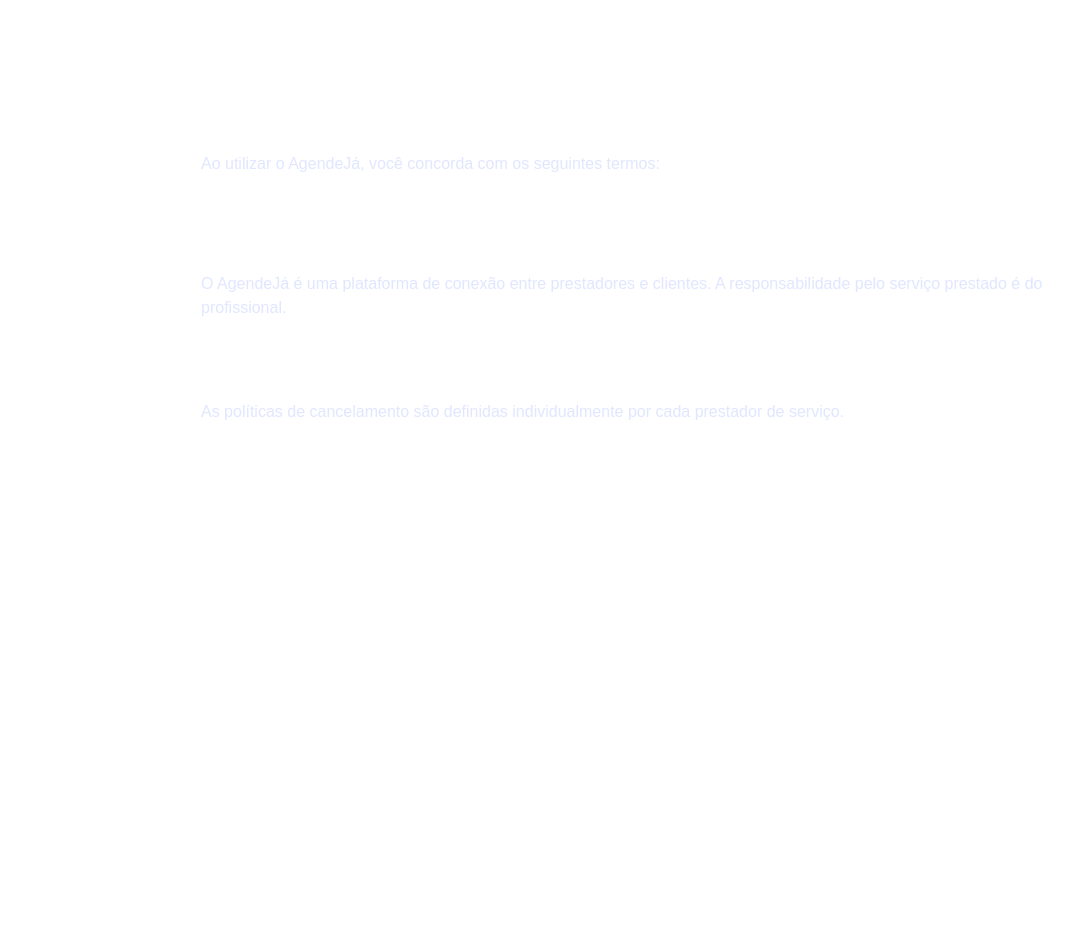
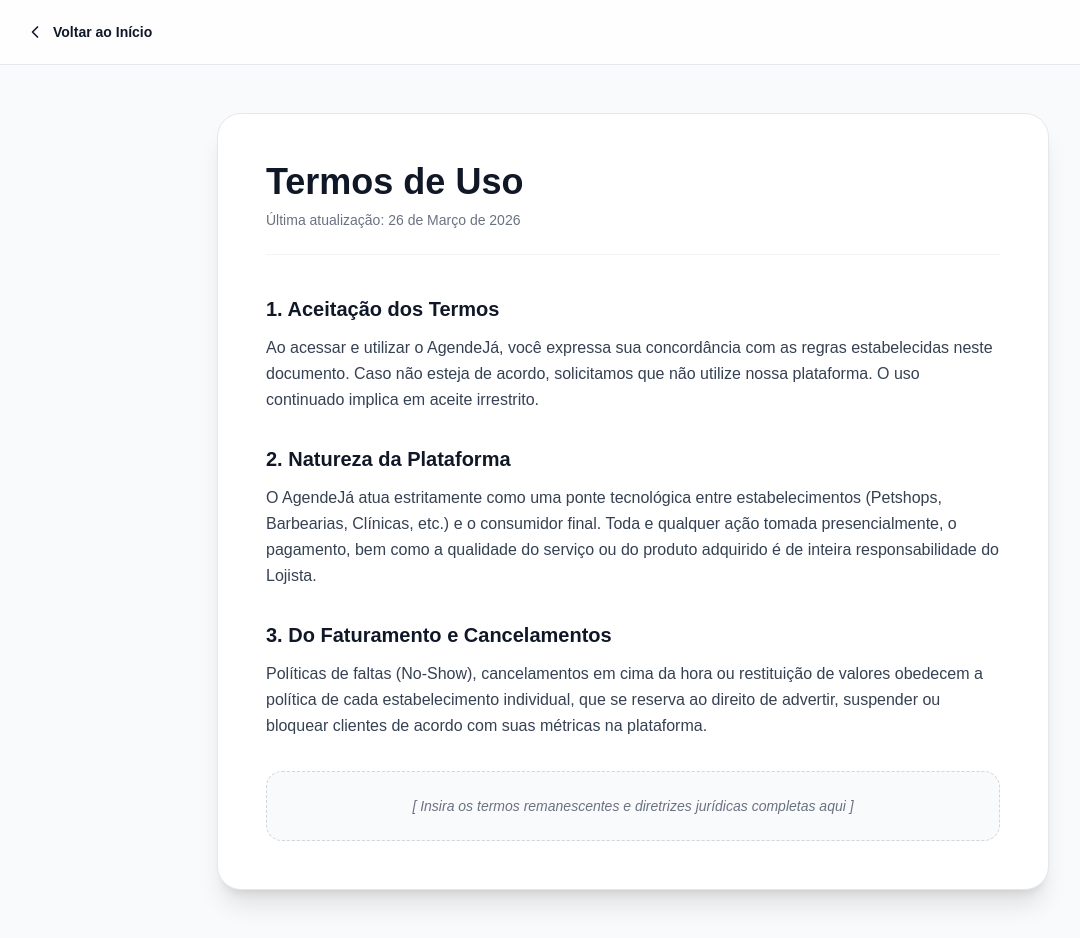
Before and after one commit to admineff5/marketplace-servicos, a Next.js app: page /termos in a window 1280 px wide. Shown: the whole page, without its empty margins (7-1087 px from the left). Before the commit the page ends 800 px from the top, so only its background shows below. Built offline with nearby package versions, Linux system fonts and the light colour scheme.

Commit message:
feat(ui): novo layout unificado para paginas legais e redirecionamento institucional no footer

```diff
--- a/app/components/Footer.tsx
+++ b/app/components/Footer.tsx
@@ -49,9 +49,9 @@ export function Footer() {
                         <h4 className="text-sm font-bold text-gray-900 dark:text-white mb-4 uppercase tracking-wider">Empresa</h4>
                         <ul className="space-y-3">
                             <li>
-                                <Link href="/fale-conosco" className="text-sm text-gray-400 hover:text-cyan-700 dark:hover:text-primary transition-colors">
+                                <a href="https://eff5.com.br" target="_blank" rel="noopener noreferrer" className="text-sm text-gray-400 hover:text-cyan-700 dark:hover:text-primary transition-colors">
                                     Quem somos
-                                </Link>
+                                </a>
                             </li>
                             <li>
                                 <Link href="/fale-conosco" className="text-sm text-gray-400 hover:text-cyan-700 dark:hover:text-primary transition-colors">
--- a/app/privacidade/page.tsx
+++ b/app/privacidade/page.tsx
@@ -1,18 +1,74 @@
-import React from 'react';
+import React from "react";
+import Link from "next/link";
+import { ChevronLeft } from "lucide-react";
 
 export default function PrivacidadePage() {
   return (
-    <div className="max-w-4xl mx-auto px-4 py-20 text-indigo-100">
-      <h1 className="text-4xl font-bold mb-8 text-white">Política de Privacidade</h1>
-      <p className="mb-4">Sua privacidade é importante para nós. Esta política explica como coletamos e usamos seus dados.</p>
-      {/* Adicionar conteúdo real conforme necessário */}
-      <section className="space-y-6 mt-10">
-        <h2 className="text-2xl font-semibold text-white">1. Coleta de Informações</h2>
-        <p>Coletamos informações básicas de cadastro para possibilitar a prestação de serviços de agendamento.</p>
+    <div className="min-h-screen bg-gray-50 flex flex-col dark:bg-[#0a0a0a]">
+      <header className="sticky top-0 z-50 w-full bg-white/80 backdrop-blur-md dark:bg-black/80 border-b border-gray-200 dark:border-gray-800 transition-colors">
+        <div className="container mx-auto flex h-16 items-center px-4 sm:px-6 lg:px-8">
+          <Link
+            href="/"
+            className="flex items-center gap-2 text-sm font-bold text-gray-900 dark:text-white hover:text-cyan-700 dark:hover:text-primary transition-colors"
+          >
+            <ChevronLeft className="w-5 h-5" />
+            Voltar ao Início
+          </Link>
+        </div>
+      </header>
 
-        <h2 className="text-2xl font-semibold text-white">2. Uso dos Dados</h2>
-        <p>Seus dados são utilizados exclusivamente para gerenciar seus agendamentos e melhorar sua experiência na plataforma.</p>
-      </section>
+      <main className="flex-1 container mx-auto px-4 py-12 sm:px-6 lg:px-8 max-w-4xl">
+        <div className="bg-white dark:bg-[#0d1117] border border-gray-200 dark:border-gray-800 rounded-3xl p-8 sm:p-12 shadow-xl transition-colors">
+          <h1 className="text-3xl sm:text-4xl font-extrabold text-gray-900 dark:text-white mb-2">
+            Políticas de Privacidade
+          </h1>
+          <p className="text-gray-500 dark:text-gray-400 text-sm mb-10 border-b border-gray-100 dark:border-gray-800 pb-6">
+            Última atualização: 26 de Março de 2026
+          </p>
+
+          <div className="space-y-8 text-gray-700 dark:text-gray-300 leading-relaxed">
+            <section>
+              <h2 className="text-xl font-bold text-gray-900 dark:text-white mb-3">
+                1. Coleta e Tratamento de Dados
+              </h2>
+              <p>
+                Levamos a sua privacidade à sério. O AgendeJá armazena dados
+                mínimos como Nome, E-mail e Telefone para estritamente
+                funcionalizar os agendamentos nos estabelecimentos escolhidos.
+                Não vendemos informações para terceiros sob nenhuma hipótese.
+              </p>
+            </section>
+
+            <section>
+              <h2 className="text-xl font-bold text-gray-900 dark:text-white mb-3">
+                2. Compartilhamento
+              </h2>
+              <p>
+                Seus dados de agendamento serão compartilhados exclusivamente com
+                o estabelecimento no qual você requisitou prestação de serviço,
+                para que este consiga validar o seu ticket, acioná-lo via
+                WhatsApp para lembretes ou resolver possíveis entraves de balcão.
+              </p>
+            </section>
+
+            <section>
+              <h2 className="text-xl font-bold text-gray-900 dark:text-white mb-3">
+                3. Segurança em Criptografia
+              </h2>
+              <p>
+                Nossos bancos de dados e senhas são selados por chaves e tráfego HTTPS blindado pelo Vercel Edge. Protegemos a sua integridade técnica obedecendo rígidas métricas de anonimização estipuladas por Lei (LGPD).
+              </p>
+            </section>
+
+            {/* Espaço em branco reservado para o cliente preencher no futuro */}
+            <section className="bg-gray-50 dark:bg-gray-900/50 p-6 rounded-2xl border border-dashed border-gray-300 dark:border-gray-700">
+                <p className="text-center text-sm font-medium text-gray-500 italic">
+                    [ Insira seu documento integral de LGPD e Privacidade aqui ]
+                </p>
+            </section>
+          </div>
+        </div>
+      </main>
     </div>
   );
 }
--- a/app/termos/page.tsx
+++ b/app/termos/page.tsx
@@ -1,18 +1,79 @@
-import React from 'react';
+import React from "react";
+import Link from "next/link";
+import { ChevronLeft } from "lucide-react";
 
 export default function TermosPage() {
   return (
-    <div className="max-w-4xl mx-auto px-4 py-20 text-indigo-100">
-      <h1 className="text-4xl font-bold mb-8 text-white">Termos de Uso</h1>
-      <p className="mb-4">Ao utilizar o AgendeJá, você concorda com os seguintes termos:</p>
+    <div className="min-h-screen bg-gray-50 flex flex-col dark:bg-[#0a0a0a]">
+      <header className="sticky top-0 z-50 w-full bg-white/80 backdrop-blur-md dark:bg-black/80 border-b border-gray-200 dark:border-gray-800 transition-colors">
+        <div className="container mx-auto flex h-16 items-center px-4 sm:px-6 lg:px-8">
+          <Link
+            href="/"
+            className="flex items-center gap-2 text-sm font-bold text-gray-900 dark:text-white hover:text-cyan-700 dark:hover:text-primary transition-colors"
+          >
+            <ChevronLeft className="w-5 h-5" />
+            Voltar ao Início
+          </Link>
+        </div>
+      </header>
 
-      <section className="space-y-6 mt-10">
-        <h2 className="text-2xl font-semibold text-white">1. Responsabilidade</h2>
-        <p>O AgendeJá é uma plataforma de conexão entre prestadores e clientes. A responsabilidade pelo serviço prestado é do profissional.</p>
+      <main className="flex-1 container mx-auto px-4 py-12 sm:px-6 lg:px-8 max-w-4xl">
+        <div className="bg-white dark:bg-[#0d1117] border border-gray-200 dark:border-gray-800 rounded-3xl p-8 sm:p-12 shadow-xl transition-colors">
+          <h1 className="text-3xl sm:text-4xl font-extrabold text-gray-900 dark:text-white mb-2">
+            Termos de Uso
+          </h1>
+          <p className="text-gray-500 dark:text-gray-400 text-sm mb-10 border-b border-gray-100 dark:border-gray-800 pb-6">
+            Última atualização: 26 de Março de 2026
+          </p>
 
-        <h2 className="text-2xl font-semibold text-white">2. Cancelamentos</h2>
-        <p>As políticas de cancelamento são definidas individualmente por cada prestador de serviço.</p>
-      </section>
+          <div className="space-y-8 text-gray-700 dark:text-gray-300 leading-relaxed">
+            <section>
+              <h2 className="text-xl font-bold text-gray-900 dark:text-white mb-3">
+                1. Aceitação dos Termos
+              </h2>
+              <p>
+                Ao acessar e utilizar o AgendeJá, você expressa sua concordância
+                com as regras estabelecidas neste documento. Caso não esteja de
+                acordo, solicitamos que não utilize nossa plataforma. O uso
+                continuado implica em aceite irrestrito.
+              </p>
+            </section>
+
+            <section>
+              <h2 className="text-xl font-bold text-gray-900 dark:text-white mb-3">
+                2. Natureza da Plataforma
+              </h2>
+              <p>
+                O AgendeJá atua estritamente como uma ponte tecnológica entre
+                estabelecimentos (Petshops, Barbearias, Clínicas, etc.) e o
+                consumidor final. Toda e qualquer ação tomada presencialmente, o
+                pagamento, bem como a qualidade do serviço ou do produto
+                adquirido é de inteira responsabilidade do Lojista.
+              </p>
+            </section>
+
+            <section>
+              <h2 className="text-xl font-bold text-gray-900 dark:text-white mb-3">
+                3. Do Faturamento e Cancelamentos
+              </h2>
+              <p>
+                Políticas de faltas (No-Show), cancelamentos em cima da hora ou
+                restituição de valores obedecem a política de cada
+                estabelecimento individual, que se reserva ao direito de advertir,
+                suspender ou bloquear clientes de acordo com suas métricas na
+                plataforma.
+              </p>
+            </section>
+
+            {/* Espaço em branco reservado para o cliente preencher no futuro */}
+            <section className="bg-gray-50 dark:bg-gray-900/50 p-6 rounded-2xl border border-dashed border-gray-300 dark:border-gray-700">
+                <p className="text-center text-sm font-medium text-gray-500 italic">
+                    [ Insira os termos remanescentes e diretrizes jurídicas completas aqui ]
+                </p>
+            </section>
+          </div>
+        </div>
+      </main>
     </div>
   );
 }
```
